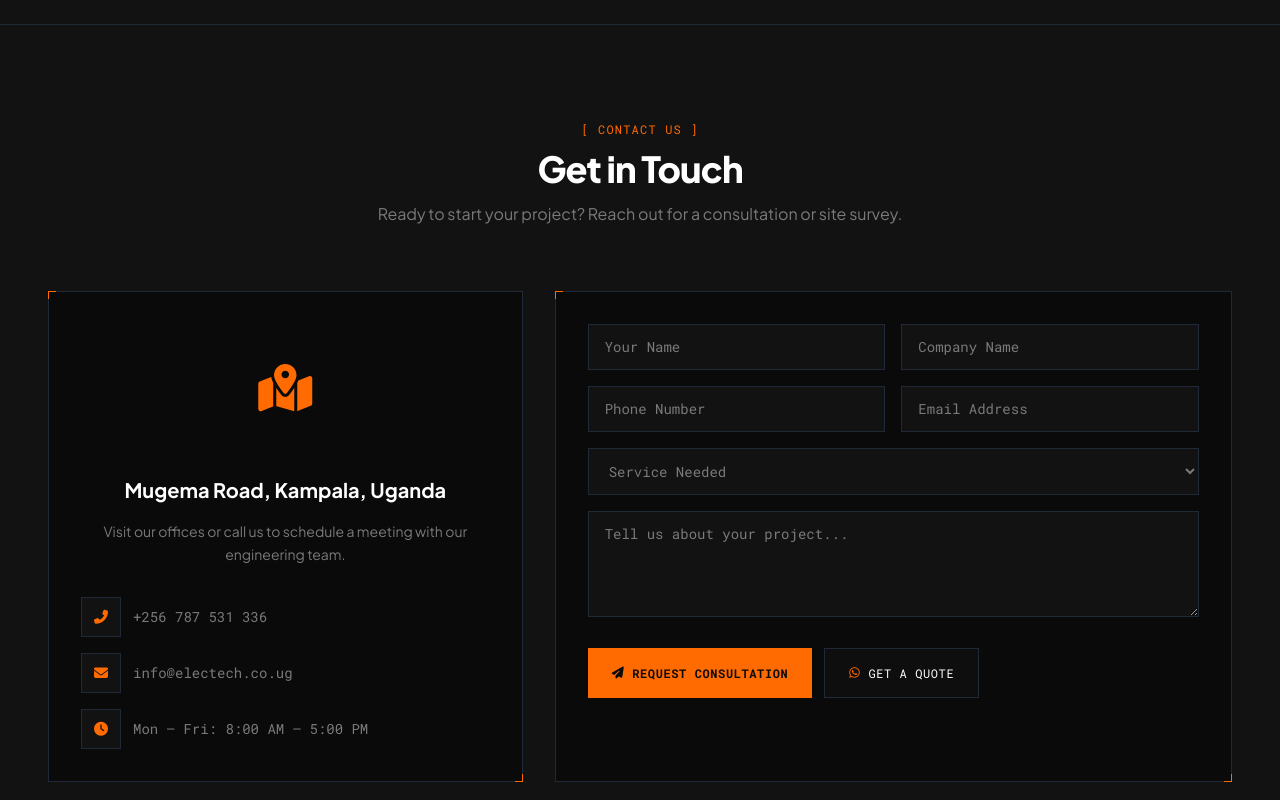
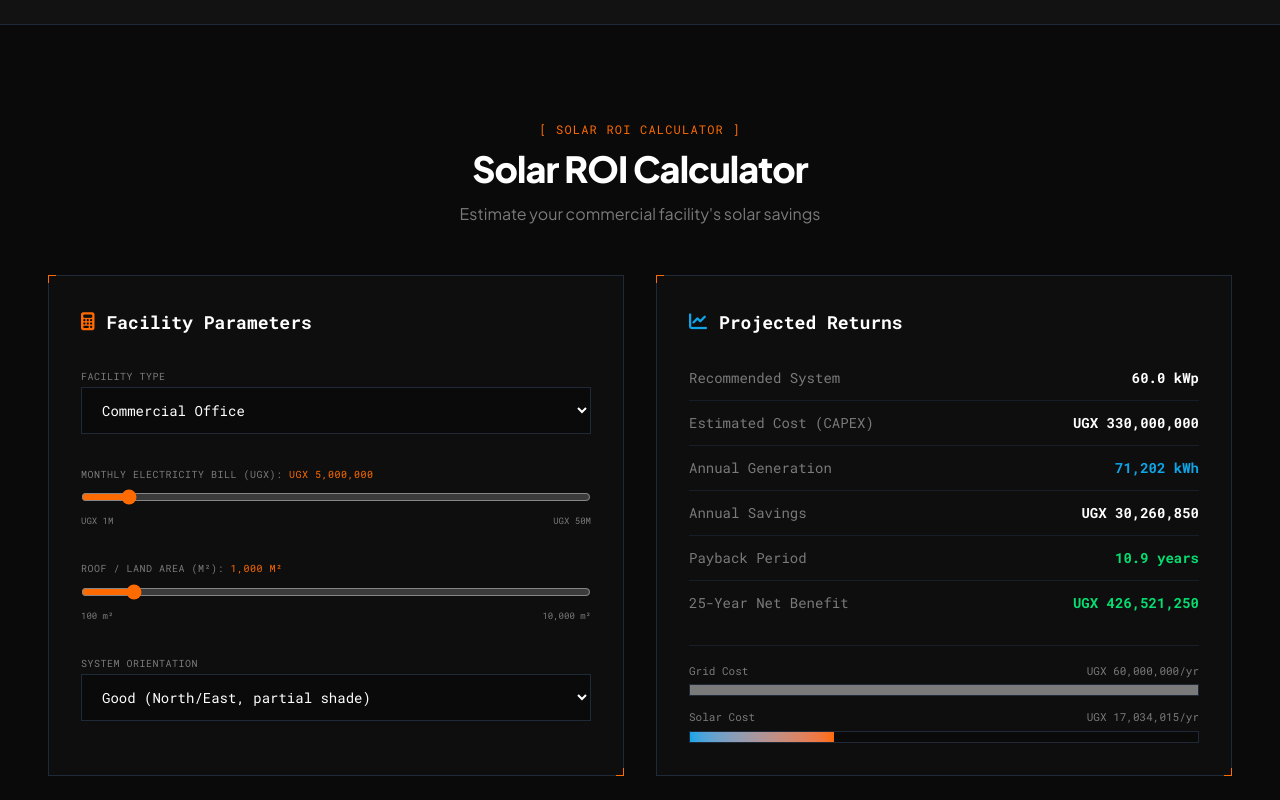
Before and after one commit to kefel1038/Electech-Engineering-Solutions-LTD, a Next.js app: page / in a window 1280 px wide. Shown: the part 8480-9280 px from the top of the page. Built offline with nearby package versions, Linux system fonts and the light colour scheme.

Commit message:
Add ROI Calculator section

```diff
--- a/src/app/page.tsx
+++ b/src/app/page.tsx
@@ -7,6 +7,7 @@ import Services from "@/components/Services";
 import Compliance from "@/components/Compliance";
 import Projects from "@/components/Projects";
 import Gallery from "@/components/Gallery";
+import ROICalculator from "@/components/ROICalculator";
 import Contact from "@/components/Contact";
 import Footer from "@/components/Footer";
 
@@ -22,6 +23,7 @@ export default function Home() {
       <Compliance />
       <Projects />
       <Gallery />
+      <ROICalculator />
       <Contact />
       <Footer />
     </>
--- /dev/null
+++ b/src/components/ROICalculator.tsx
@@ -0,0 +1,187 @@
+"use client";
+
+import { useState, useEffect } from "react";
+
+const facilityTypes = [
+  { value: "office", label: "Commercial Office" },
+  { value: "factory", label: "Manufacturing / Factory" },
+  { value: "warehouse", label: "Warehouse / Logistics" },
+  { value: "hospital", label: "Hospital / Clinic" },
+  { value: "school", label: "School / University" },
+  { value: "mall", label: "Shopping Mall" },
+  { value: "hotel", label: "Hotel / Resort" },
+  { value: "farm", label: "Agro-Processing" },
+];
+
+const orientations = [
+  { value: "excellent", label: "Excellent (North-facing, no shade)" },
+  { value: "good", label: "Good (North/East, partial shade)" },
+  { value: "fair", label: "Fair (East/West)" },
+  { value: "poor", label: "Poor (South-facing / heavy shade)" },
+];
+
+const usableRatio: Record<string, number> = {
+  office: 0.6, factory: 0.7, warehouse: 0.8, hospital: 0.5,
+  school: 0.5, mall: 0.6, hotel: 0.5, farm: 0.4,
+};
+
+const orientFactor: Record<string, number> = {
+  excellent: 1.0, good: 0.85, fair: 0.7, poor: 0.5,
+};
+
+function formatUGX(n: number) {
+  return "UGX " + n.toLocaleString("en-US");
+}
+
+export default function ROICalculator() {
+  const [bill, setBill] = useState(5000000);
+  const [area, setArea] = useState(1000);
+  const [facility, setFacility] = useState("office");
+  const [orientation, setOrientation] = useState("good");
+
+  const ratio = usableRatio[facility] || 0.6;
+  const usableArea = area * ratio;
+  const ofactor = orientFactor[orientation] || 0.85;
+
+  let systemKw = Math.round((usableArea * 0.15 * ofactor) * 10) / 10;
+  systemKw = Math.min(systemKw, bill * 0.000012);
+
+  const annualKwh = Math.round(systemKw * 4.5 * 365 * 0.85 * ofactor);
+  const costPerKw = 5500000;
+  const capex = Math.round(systemKw * costPerKw);
+  const ratePerKwh = 500;
+  const annualSavings = Math.round(annualKwh * ratePerKwh * 0.85);
+  const payback = annualSavings > 0 ? capex / annualSavings : 99;
+  const year25Benefit = Math.round(annualSavings * 25 - capex);
+
+  const gridCostAnnual = bill * 12;
+  const solarCostAnnual = Math.round(capex / 20 + annualKwh * 50 * 0.15);
+  const maxCost = Math.max(gridCostAnnual, solarCostAnnual, 1);
+  const gridPct = Math.min((gridCostAnnual / maxCost) * 100, 100);
+  const solarPct = Math.min((solarCostAnnual / maxCost) * 100, 100);
+
+  return (
+    <section id="roi" className="py-24 bg-industrial-950 border-b border-industrial-800">
+      <div className="max-w-7xl mx-auto px-6 lg:px-12">
+        <div className="text-center max-w-3xl mx-auto mb-12 space-y-3">
+          <span className="font-mono text-xs text-hazard-orange uppercase tracking-widest block">
+            [ Solar ROI Calculator ]
+          </span>
+          <h2 className="text-3xl md:text-4xl font-extrabold text-white tracking-tight">Solar ROI Calculator</h2>
+          <p className="text-sm md:text-base text-industrial-400 font-sans leading-relaxed">
+            Estimate your commercial facility&apos;s solar savings
+          </p>
+        </div>
+
+        <div className="grid grid-cols-1 lg:grid-cols-2 gap-8">
+          {/* Form */}
+          <div className="border border-industrial-800 bg-industrial-900/60 p-8 tech-corner space-y-6">
+            <h3 className="text-lg font-bold text-white font-mono flex items-center gap-3">
+              <i className="fas fa-calculator text-hazard-orange" /> Facility Parameters
+            </h3>
+
+            <div className="space-y-2">
+              <label className="text-[10px] font-mono uppercase tracking-wider text-industrial-400">Facility Type</label>
+              <select
+                value={facility}
+                onChange={(e) => setFacility(e.target.value)}
+                className="w-full bg-industrial-950 border border-industrial-800 text-white text-sm px-4 py-3 focus:outline-none focus:border-hazard-orange font-mono"
+              >
+                {facilityTypes.map((f) => (
+                  <option key={f.value} value={f.value}>{f.label}</option>
+                ))}
+              </select>
+            </div>
+
+            <div className="space-y-2">
+              <label className="text-[10px] font-mono uppercase tracking-wider text-industrial-400">
+                Monthly Electricity Bill (UGX): <span className="text-hazard-orange">{formatUGX(bill)}</span>
+              </label>
+              <input
+                type="range" min={1000000} max={50000000} step={500000} value={bill}
+                onChange={(e) => setBill(Number(e.target.value))}
+                className="w-full accent-hazard-orange"
+              />
+              <div className="flex justify-between text-[9px] font-mono text-industrial-400">
+                <span>UGX 1M</span><span>UGX 50M</span>
+              </div>
+            </div>
+
+            <div className="space-y-2">
+              <label className="text-[10px] font-mono uppercase tracking-wider text-industrial-400">
+                Roof / Land Area (m&sup2;): <span className="text-hazard-orange">{area.toLocaleString()} m&sup2;</span>
+              </label>
+              <input
+                type="range" min={100} max={10000} step={50} value={area}
+                onChange={(e) => setArea(Number(e.target.value))}
+                className="w-full accent-hazard-orange"
+              />
+              <div className="flex justify-between text-[9px] font-mono text-industrial-400">
+                <span>100 m&sup2;</span><span>10,000 m&sup2;</span>
+              </div>
+            </div>
+
+            <div className="space-y-2">
+              <label className="text-[10px] font-mono uppercase tracking-wider text-industrial-400">System Orientation</label>
+              <select
+                value={orientation}
+                onChange={(e) => setOrientation(e.target.value)}
+                className="w-full bg-industrial-950 border border-industrial-800 text-white text-sm px-4 py-3 focus:outline-none focus:border-hazard-orange font-mono"
+              >
+                {orientations.map((o) => (
+                  <option key={o.value} value={o.value}>{o.label}</option>
+                ))}
+              </select>
+            </div>
+          </div>
+
+          {/* Results */}
+          <div className="border border-industrial-800 bg-industrial-900/60 p-8 tech-corner space-y-5">
+            <h3 className="text-lg font-bold text-white font-mono flex items-center gap-3">
+              <i className="fas fa-chart-line text-hazard-electric" /> Projected Returns
+            </h3>
+
+            <div className="divide-y divide-industrial-800/60">
+              <ResultRow label="Recommended System" value={`${systemKw.toFixed(1)} kWp`} />
+              <ResultRow label="Estimated Cost (CAPEX)" value={formatUGX(capex)} />
+              <ResultRow label="Annual Generation" value={`${annualKwh.toLocaleString()} kWh`} electric />
+              <ResultRow label="Annual Savings" value={formatUGX(annualSavings)} />
+              <ResultRow label="Payback Period" value={`${payback.toFixed(1)} years`} green />
+              <ResultRow label="25-Year Net Benefit" value={formatUGX(Math.max(year25Benefit, 0))} green />
+            </div>
+
+            <div className="space-y-3 pt-4 border-t border-industrial-800/60">
+              <div className="space-y-1">
+                <div className="flex justify-between text-[11px] font-mono text-industrial-400">
+                  <span>Grid Cost</span><span>{formatUGX(gridCostAnnual)}/yr</span>
+                </div>
+                <div className="h-3 bg-industrial-950 border border-industrial-800">
+                  <div className="h-full bg-industrial-400 transition-all duration-300" style={{ width: `${gridPct}%` }} />
+                </div>
+              </div>
+              <div className="space-y-1">
+                <div className="flex justify-between text-[11px] font-mono text-industrial-400">
+                  <span>Solar Cost</span><span>{formatUGX(solarCostAnnual)}/yr</span>
+                </div>
+                <div className="h-3 bg-industrial-950 border border-industrial-800">
+                  <div className="h-full bg-gradient-to-r from-hazard-electric to-hazard-orange transition-all duration-300" style={{ width: `${solarPct}%` }} />
+                </div>
+              </div>
+            </div>
+          </div>
+        </div>
+      </div>
+    </section>
+  );
+}
+
+function ResultRow({ label, value, electric, green }: { label: string; value: string; electric?: boolean; green?: boolean }) {
+  return (
+    <div className="flex justify-between py-3 text-sm">
+      <span className="font-mono text-industrial-400">{label}</span>
+      <span className={`font-mono font-bold ${electric ? "text-hazard-electric" : green ? "text-green-400" : "text-white"}`}>
+        {value}
+      </span>
+    </div>
+  );
+}
```
